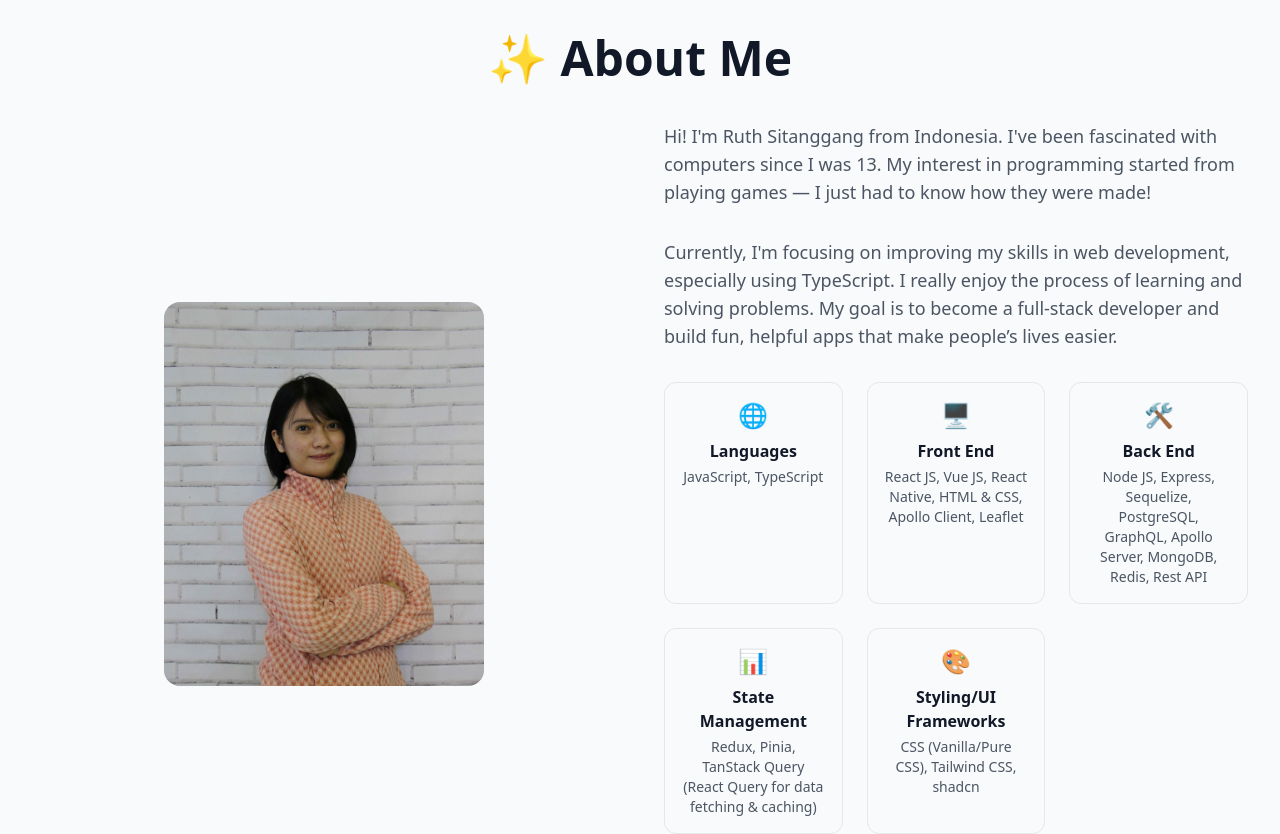
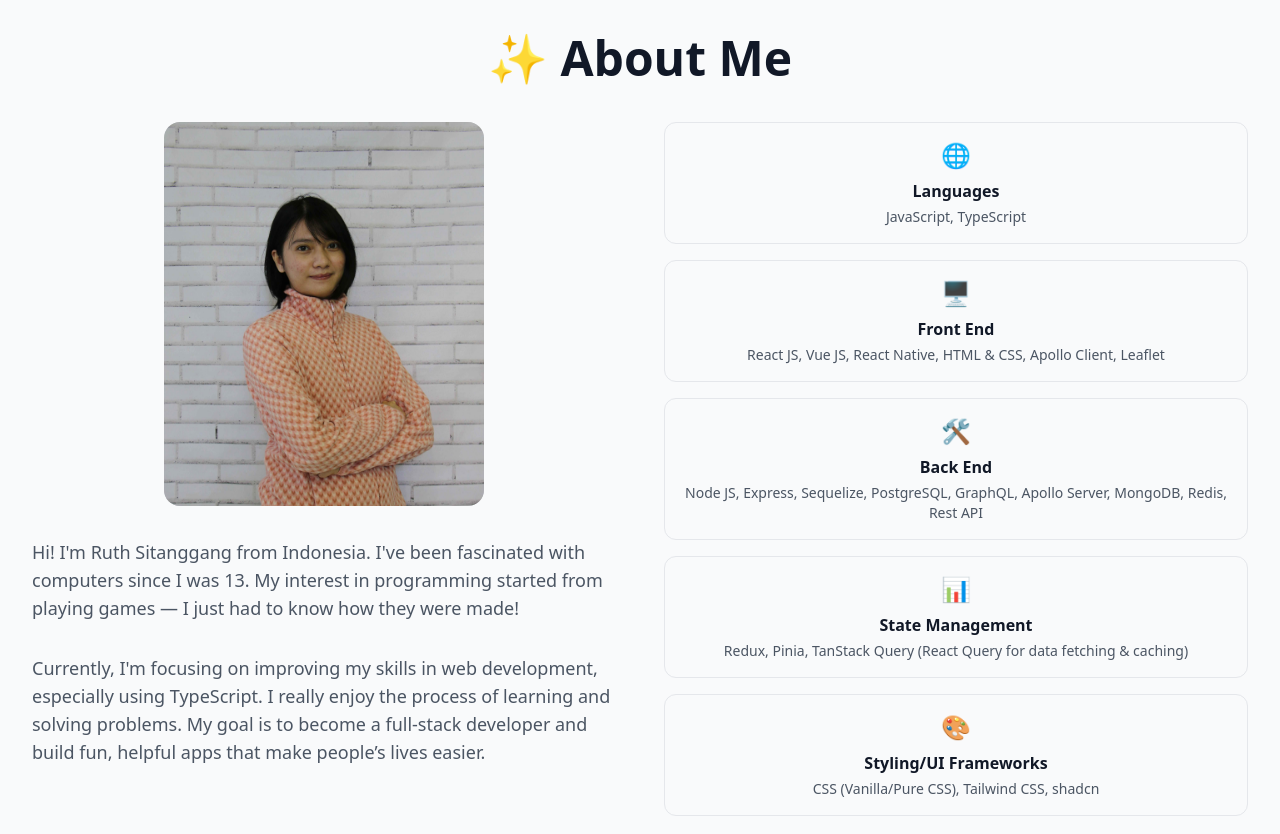
Before and after one commit to lemonadesquash/portfolio, a React (Vite) app: page / in a window 1280 px wide. Shown: the part 920-1754 px from the top of the page. Built offline with nearby package versions, Linux system fonts and the light colour scheme.

Commit message:
style: adjust About section layout

```diff
--- a/src/views/About.tsx
+++ b/src/views/About.tsx
@@ -12,8 +12,8 @@ const About: React.FC<AboutProps> = ({}) => {
           <h2 className="text-4xl md:text-5xl font-bold">✨ About Me</h2>
         </div>
 
-        <div className="grid md:grid-cols-2 gap-12 items-center">
-          <div>
+        <div className="grid md:grid-cols-2 gap-12 items-start">
+          <div className="flex flex-col gap-8">
             <div className="w-80 h-96 mx-auto bg-gradient-to-b from-gray-200 to-gray-300 dark:from-gray-700 dark:to-gray-800 rounded-2xl flex items-center justify-center">
               <img
                 src="/assets/profile.jpg"
@@ -21,21 +21,22 @@ const About: React.FC<AboutProps> = ({}) => {
                 className="w-full h-full object-cover rounded-2xl"
               />
             </div>
-          </div>
-          <div>
-            <p className="text-lg text-gray-600 dark:text-gray-400 mb-8">
+            <p className="text-lg text-gray-600 dark:text-gray-400">
               Hi! I'm Ruth Sitanggang from Indonesia. I've been fascinated with
               computers since I was 13. My interest in programming started from
               playing games — I just had to know how they were made!
             </p>
-            <p className="text-lg text-gray-600 dark:text-gray-400 mb-8">
+
+            <p className="text-lg text-gray-600 dark:text-gray-400">
               Currently, I'm focusing on improving my skills in web development,
               especially using TypeScript. I really enjoy the process of
               learning and solving problems. My goal is to become a full-stack
               developer and build fun, helpful apps that make people’s lives
               easier.
             </p>
-            <div className="grid grid-cols-3 gap-6 mb-8">
+          </div>
+          <div>
+            <div className="grid grid-cols-1 md:grid-cols-1 gap-4 mb-8">
               <div className="text-center p-4 border border-gray-200 dark:border-gray-700 rounded-xl">
                 <div className="text-2xl mb-2">🌐</div>
                 <h4 className="font-semibold mb-1">Languages</h4>
```
